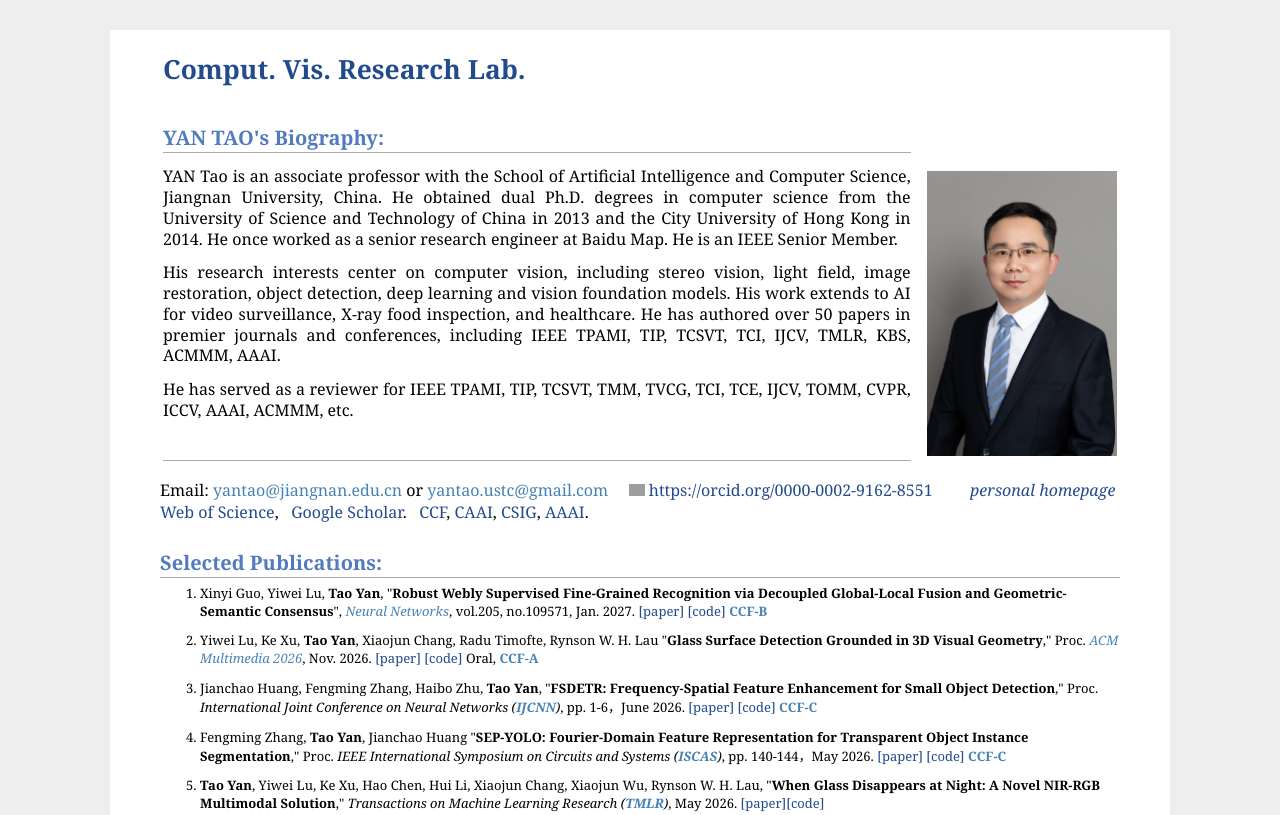
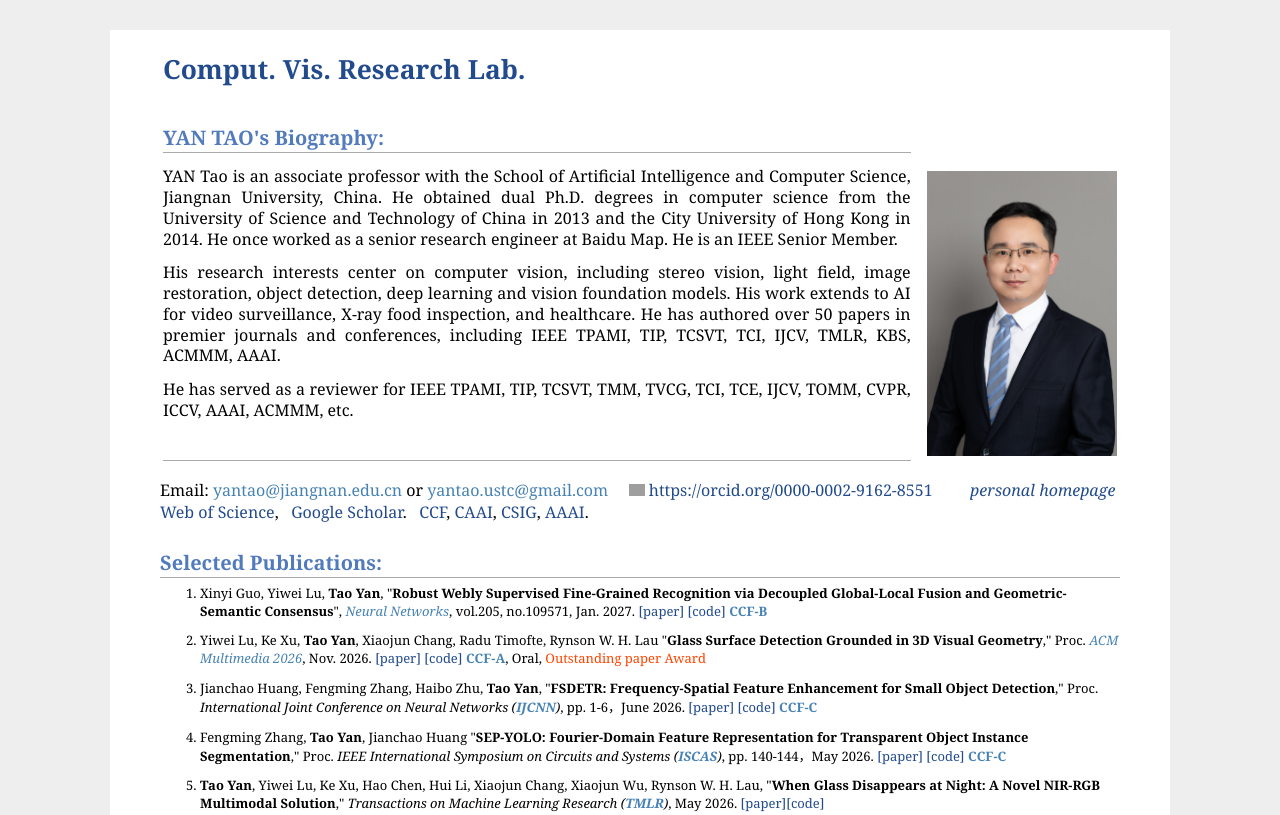
Before and after one commit to YT3DVision/YT3DVision.github.io, a plain HTML site: page index.html in a window 1280 px wide. Shown: the top 815 px of the page. Drawn offline with Linux system fonts and the light colour scheme; grey boxes are pictures that could not be loaded.

Commit message:
Update index.html

```diff
--- a/index.html
+++ b/index.html
@@ -222,7 +222,7 @@
             Xinyi Guo, Yiwei Lu, <font color="black"><b>Tao Yan</b>, "<b>Robust Webly Supervised Fine-Grained Recognition via Decoupled Global-Local Fusion and Geometric-Semantic Consensus</b>", <i><font color="SteelBlue">Neural Networks</font></i>, vol.205, no.109571, Jan. 2027. <a href="https://www.sciencedirect.com/science/article/abs/pii/S0893608026010282">[paper]</a> <a href="https://github.com/YT3DVision/DGLF">[code]</a> <font color="SteelBlue"><b>CCF-B</b></font>
         </li>
         <li>
-            Yiwei Lu, Ke Xu, <font color="black"><b>Tao Yan</b>, Xiaojun Chang, Radu Timofte, Rynson W. H. Lau "<b>Glass Surface Detection Grounded in 3D Visual Geometry</b>," Proc. <i><font color="SteelBlue">ACM Multimedia 2026</font></i>, Nov. 2026. <a href="https://arxiv.org/abs/2608.26752">[paper]</a> <a href="https://github.com/YT3DVision/VGGT_GLASS">[code]</a> Oral, <font color="SteelBlue"><b>CCF-A</b></font>
+            Yiwei Lu, Ke Xu, <font color="black"><b>Tao Yan</b>, Xiaojun Chang, Radu Timofte, Rynson W. H. Lau "<b>Glass Surface Detection Grounded in 3D Visual Geometry</b>," Proc. <i><font color="SteelBlue">ACM Multimedia 2026</font></i>, Nov. 2026. <a href="https://arxiv.org/abs/2608.26752">[paper]</a> <a href="https://github.com/YT3DVision/VGGT_GLASS">[code]</a> <font color="SteelBlue"><b>CCF-A</b></font>, Oral, <font color="OrangeRed">Outstanding paper Award</font>
          </li>
         <li>
             Jianchao Huang, Fengming Zhang, Haibo Zhu, <font color="black"><b>Tao Yan</b>, "<b>FSDETR: Frequency-Spatial Feature Enhancement for Small Object Detection</b>," Proc. <i>International Joint Conference on Neural Networks (<font color="SteelBlue"><b>IJCNN</b></font>)</i>, pp. 1-6，June 2026. <a href="hhttps://ieeexplore.ieee.org/document/11729161/">[paper]</a> <a href="https://github.com/YT3DVision/FSDETR">[code]</a> <font color="SteelBlue"><b>CCF-C</b></font>
```
